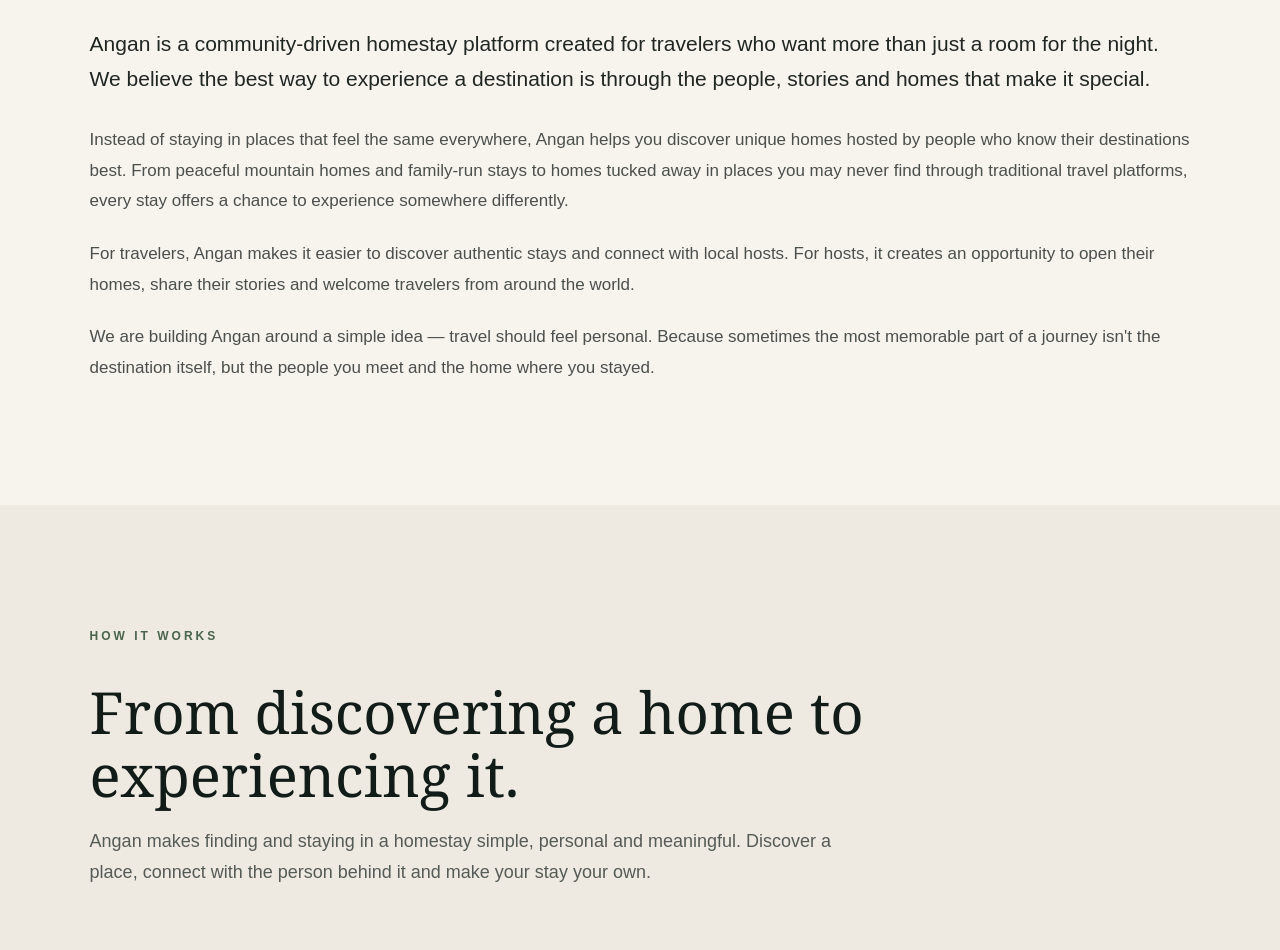
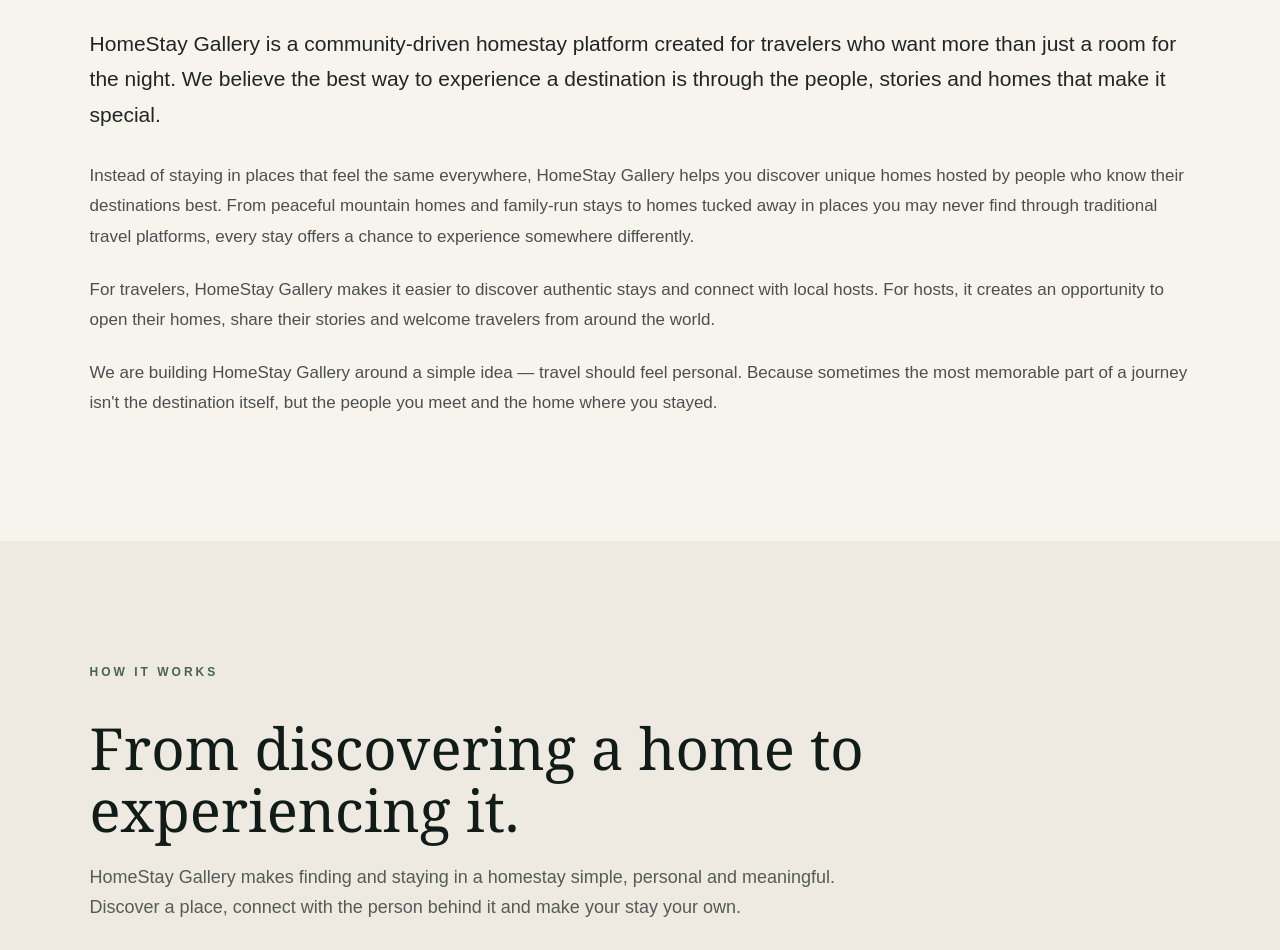
Before and after one commit to Indronil22/Angan_Homestay, a website: page public/index.html in a window 1280 px wide. Shown: the part 1460-2410 px from the top of the page. Drawn offline with Linux system fonts and the light colour scheme; no server answers.

Commit message:
Update About section branding

```diff
--- a/public/index.html
+++ b/public/index.html
@@ -3,7 +3,7 @@
 <head>
 <meta charset="UTF-8">
 <meta name="viewport" content="width=device-width,initial-scale=1">
-<title>Home Stay Gallery — Real homes. Real hosts.</title>
+<title>HomeStay Gallery — Real homes. Real hosts.</title>
 <link rel="stylesheet" href="/css/style.css">
 </head>
 
@@ -87,7 +87,7 @@
     <h2>Stay with people, not just places.</h2>
 
     <p class="about-intro">
-        Angan is a community-driven homestay platform created for
+        HomeStay Gallery is a community-driven homestay platform created for
         travelers who want more than just a room for the night.
         We believe the best way to experience a destination is
         through the people, stories and homes that make it special.
@@ -95,7 +95,7 @@
 
     <p class="about-text">
         Instead of staying in places that feel the same everywhere,
-        Angan helps you discover unique homes hosted by people who
+        HomeStay Gallery helps you discover unique homes hosted by people who
         know their destinations best. From peaceful mountain homes
         and family-run stays to homes tucked away in places you may
         never find through traditional travel platforms, every stay
@@ -103,14 +103,14 @@
     </p>
 
     <p class="about-text">
-        For travelers, Angan makes it easier to discover authentic
+        For travelers, HomeStay Gallery makes it easier to discover authentic
         stays and connect with local hosts. For hosts, it creates an
         opportunity to open their homes, share their stories and
         welcome travelers from around the world.
     </p>
 
     <p class="about-text">
-        We are building Angan around a simple idea — travel should
+        We are building HomeStay Gallery around a simple idea — travel should
         feel personal. Because sometimes the most memorable part of
         a journey isn't the destination itself, but the people you
         meet and the home where you stayed.
@@ -127,7 +127,7 @@
     <h2>From discovering a home to experiencing it.</h2>
 
     <p class="how-intro">
-        Angan makes finding and staying in a homestay simple,
+        HomeStay Gallery makes finding and staying in a homestay simple,
         personal and meaningful. Discover a place, connect with
         the person behind it and make your stay your own.
     </p>
```
Also changed, not shown: uploads/photos/1791314493984-zenitsu-agatsuma-3840x2160-26517.png (added), uploads/photos/1791369561333-hero-3.jpeg (added), uploads/photos/1791369561335-hero-2.jpeg (added), uploads/photos/1791369561340-hero-1.jpeg (added), uploads/photos/1791369595066-hero-5.jpeg (added), uploads/photos/1791369595067-hero-4.jpeg (added), uploads/photos/1791370674797-hero-5.jpeg (added), uploads/photos/1791370674798-hero-4.jpeg (added), uploads/photos/1791370674799-hero-3.jpeg (added), uploads/photos/1791370674801-hero-2.jpeg (added), uploads/photos/1791370674803-hero-1.jpeg (added), uploads/photos/1791371643009-WhatsApp_Image_2026-10-07_at_11.56.12_AM.jpeg (added), uploads/photos/1791373088608-WhatsApp_Image_2026-10-07_at_11.56.12_AM.jpeg (added).
